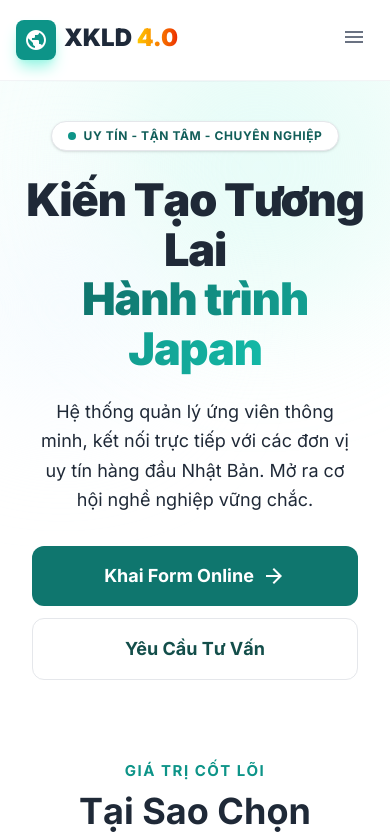
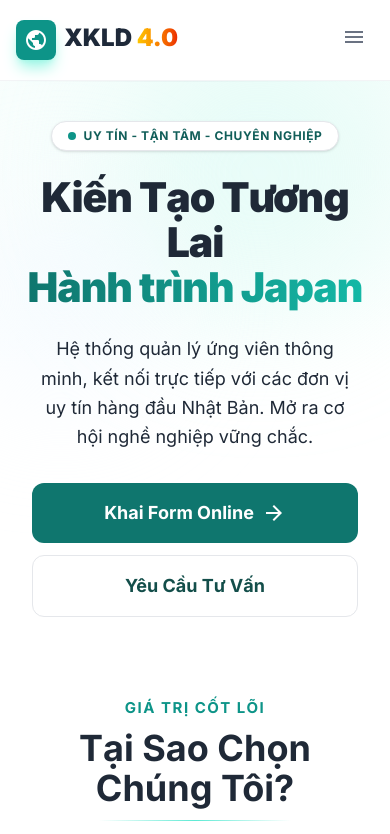
Before and after one commit to solutioncanh-create/XKLD4.0, a React (Vite) app: page / in a window 390 px wide. Shown: the top 834 px of the page. Built offline with nearby package versions, Linux system fonts and the light colour scheme.

Commit message:
Update font size mobile to 41px

```diff
--- a/src/pages/HomePage.jsx
+++ b/src/pages/HomePage.jsx
@@ -27,7 +27,7 @@ export default function HomePage() {
                         </div>
 
                         {/* Headline */}
-                        <h1 className="text-[45px] sm:text-5xl md:text-7xl lg:text-7xl font-black leading-[1.1] tracking-tight text-secondary-900">
+                        <h1 className="text-[41px] sm:text-5xl md:text-7xl lg:text-7xl font-black leading-[1.1] tracking-tight text-secondary-900">
                             Kiến Tạo Tương Lai<br />
                             <span className="text-transparent bg-clip-text bg-gradient-to-r from-primary-700 to-primary-500 pb-2">Hành trình Japan</span>
                         </h1>
```
